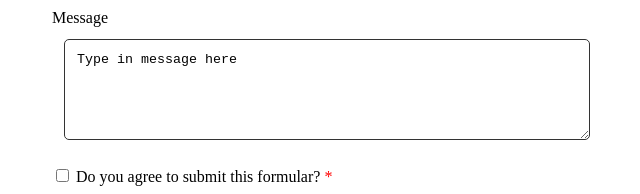
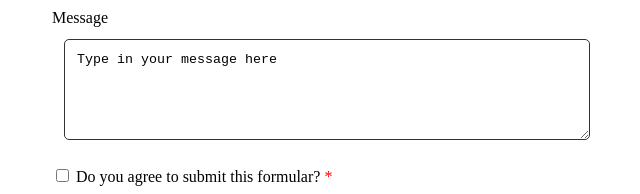
Before and after one commit to emiliamailian/websida, a plain HTML site: page ktck.html in a window 1280 px wide. Shown: the part 271-465 px from the top of the page, 338-978 px from the left. Drawn offline with Linux system fonts and the light colour scheme.

Commit message:
Sistasida

```diff
--- a/ktck.html
+++ b/ktck.html
@@ -16,7 +16,7 @@
         <label for="email">Email<span class="required">*</span></label>
         <input type="email" id="email" name="email" placeholder="exampel@mail.com" required>
         <label for="message">Message</label>
-        <textarea name="message" id="message" rows="5">Type in message here</textarea>
+        <textarea name="message" id="message" rows="5">Type in your message here</textarea>
 
         <div class="form-row">
             <input type="checkbox" id="terms" name="terms" required>
```
